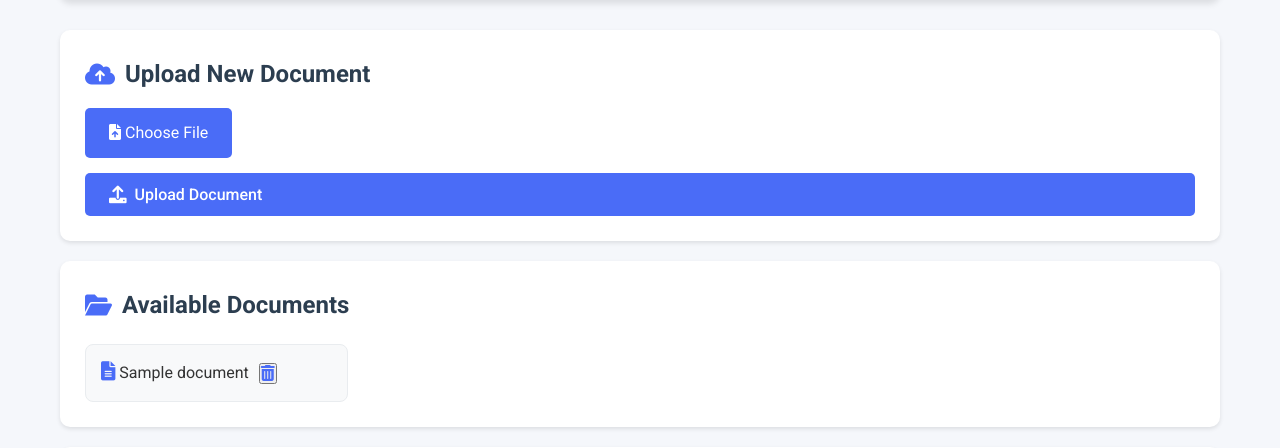
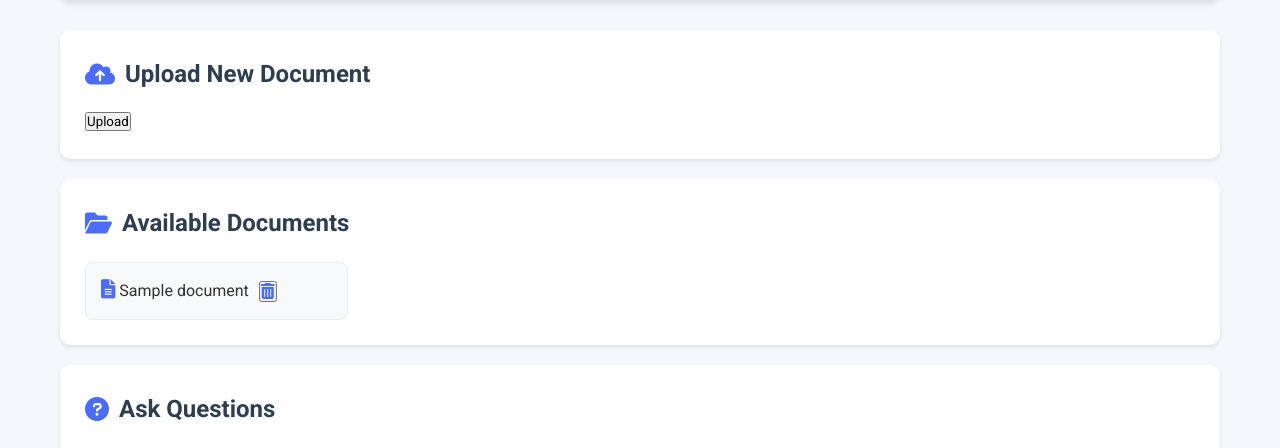
Before and after one commit to nagaramyav/chatbot, a Flask app: page / in a window 1280 px wide. Shown: the part 134-582 px from the top of the page. Run offline with Flask 3, Linux system fonts and the light colour scheme; a user stored in the database is signed in; tables that the repository leaves empty hold one stand-in row (values such as "Sample post").

Commit message:
Fix file upload functionality and improve error handling

```diff
--- a/app.py
+++ b/app.py
@@ -28,6 +28,13 @@ client = OpenAI(api_key=os.getenv('OPENAI_API_KEY'))
 login_manager = LoginManager()
 login_manager.init_app(app)
 login_manager.login_view = 'login'
+
+# Add this near the top of your file
+ALLOWED_EXTENSIONS = {'txt', 'pdf', 'doc', 'docx'}
+
+def allowed_file(filename):
+    return '.' in filename and \
+           filename.rsplit('.', 1)[1].lower() in ALLOWED_EXTENSIONS
 
 class User(UserMixin):
     def __init__(self, id, username):
--- a/templates/index.html
+++ b/templates/index.html
@@ -216,6 +216,12 @@
             display: none;
         }
 
+        .status-message {
+            margin: 10px 0;
+            padding: 10px;
+            border-radius: 4px;
+        }
+
         .status-success {
             background-color: #d4edda;
             color: #155724;
@@ -264,15 +270,10 @@
         <div class="card">
             <h2><i class="fas fa-cloud-upload-alt"></i>Upload New Document</h2>
             <div class="upload-section">
-                <div class="file-input-container">
-                    <label for="fileInput" class="file-input-label">
-                        <i class="fas fa-file-upload"></i> Choose File
-                    </label>
+                <form id="uploadForm" enctype="multipart/form-data">
                     <input type="file" id="fileInput" accept=".txt,.pdf,.doc,.docx">
-                </div>
-                <button onclick="uploadFile()" class="button">
-                    <i class="fas fa-upload"></i> Upload Document
-                </button>
+                    <button type="button" onclick="uploadFile()">Upload</button>
+                </form>
                 <div id="uploadStatus"></div>
             </div>
         </div>
@@ -313,13 +314,18 @@
     </div>
 
     <script>
+        function showStatus(message, type) {
+            const statusDiv = document.getElementById('uploadStatus');
+            statusDiv.className = `status-message status-${type}`;
+            statusDiv.textContent = message;
+        }
+
         async function uploadFile() {
             const fileInput = document.getElementById('fileInput');
-            const statusDiv = document.getElementById('uploadStatus');
             const file = fileInput.files[0];
 
             if (!file) {
-                showStatus('Please select a file first.', 'error');
+                showStatus('Please select a file first', 'error');
                 return;
             }
 
@@ -328,28 +334,34 @@
 
             try {
                 showStatus('Uploading...', 'info');
+
                 const response = await fetch('/upload', {
                     method: 'POST',
                     body: formData
                 });
 
+                if (!response.ok) {
+                    throw new Error(`HTTP error! status: ${response.status}`);
+                }
+
                 const result = await response.json();
+
                 if (result.success) {
-                    showStatus('File uploaded successfully! Refreshing page...', 'success');
-                    setTimeout(() => location.reload(), 2000);
+                    showStatus('File uploaded successfully!', 'success');
+                    // Refresh the page to show the new document
+                    setTimeout(() => {
+                        window.location.reload();
+                    }, 1500);
                 } else {
-                    showStatus(`Error: ${result.error}`, 'error');
+                    showStatus(`Upload failed: ${result.error}`, 'error');
                 }
             } catch (error) {
-                showStatus(`Error: ${error.message}`, 'error');
+                console.error('Error:', error);
+                showStatus('Error uploading file. Please try again.', 'error');
             }
-        }
 
-        function showStatus(message, type) {
-            const statusDiv = document.getElementById('uploadStatus');
-            statusDiv.style.display = 'block';
-            statusDiv.className = type === 'success' ? 'status-success' : 'status-error';
-            statusDiv.textContent = message;
+            // Clear the file input
+            fileInput.value = '';
         }
 
         async function sendMessage() {
```
